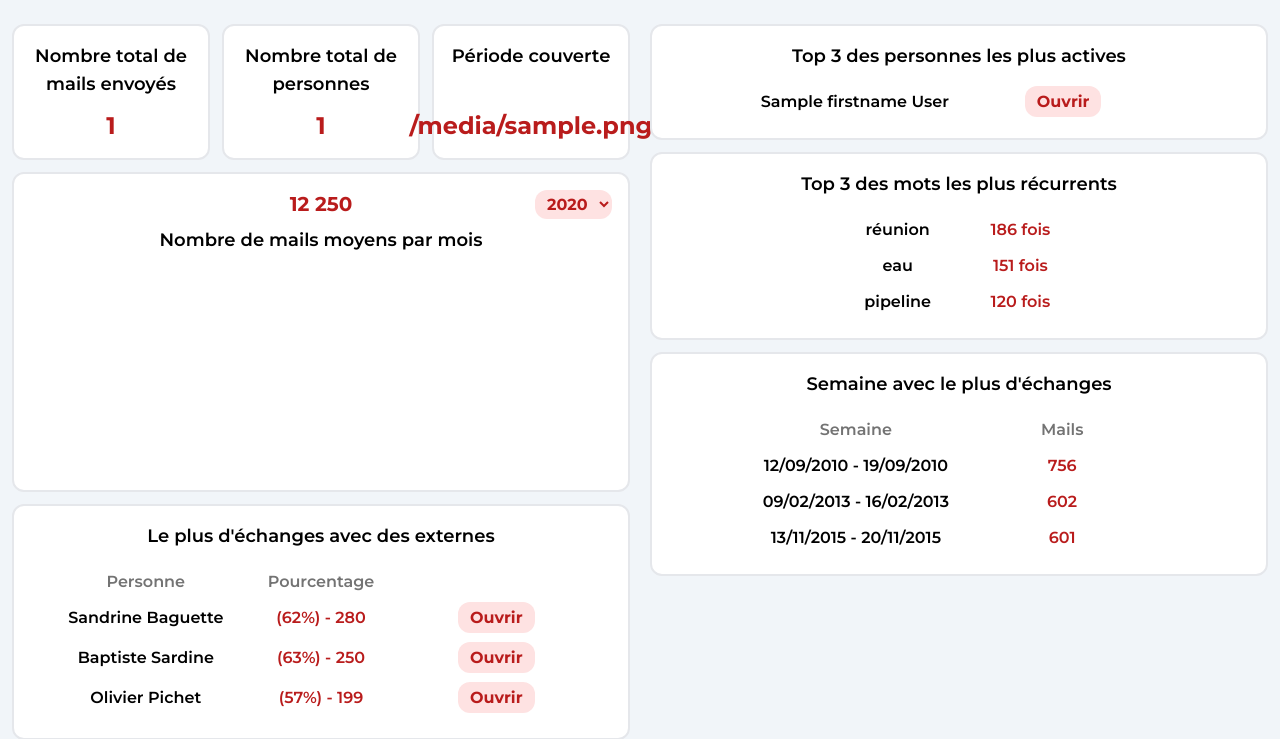
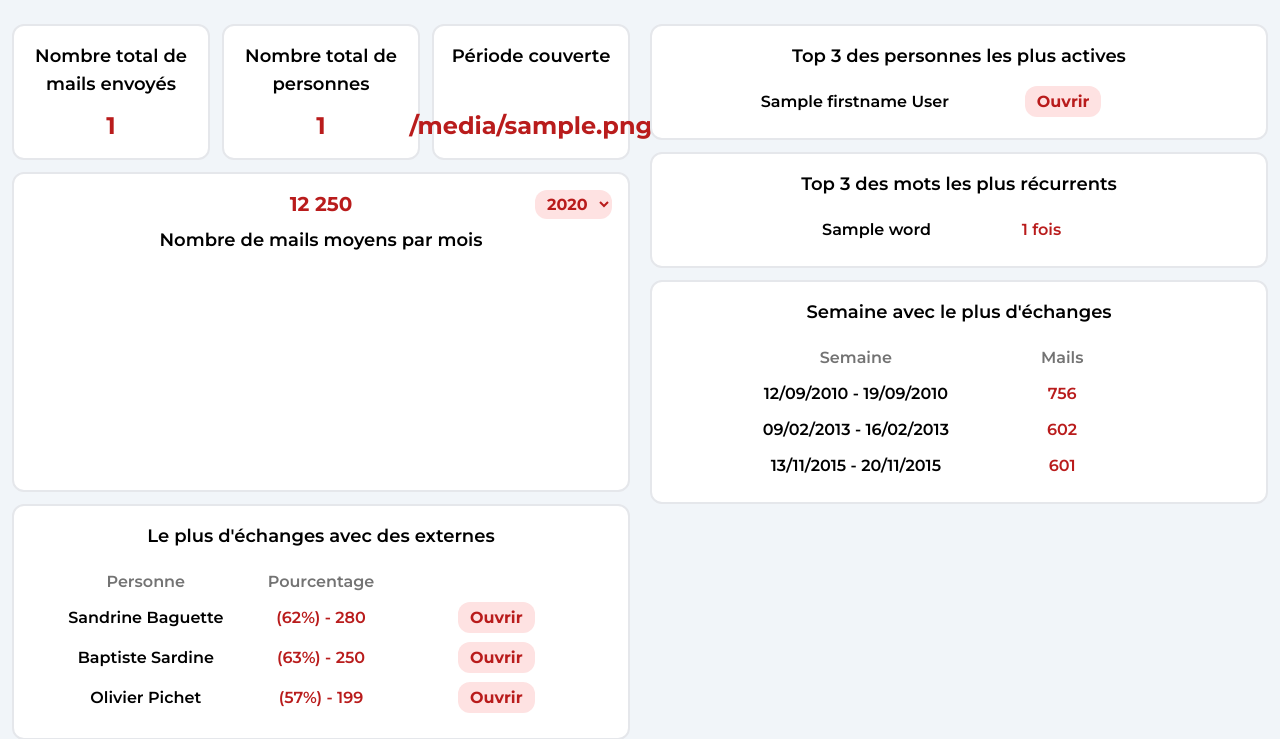
Before and after one commit to soniiix/enron-data-visualizer, a Django app: template base_app/templates/home.html in a window 1280 px wide. Shown: the part 80-819 px from the top of the page. Run offline with Django 5.2, Linux system fonts and the light colour scheme; the template is opened without the code that fills it: most values are stand-ins (such as "Sample title", 1, 10 or a date in 2020); some libraries are stand-ins or nearby versions.

Commit message:
feat: add top 3 most recurring words

```diff
--- a/base_app/templates/home.html
+++ b/base_app/templates/home.html
@@ -103,12 +103,10 @@
                 <div class="flex flex-col items-center bg-white p-2 sm:p-4 rounded-xl border-gray-200 border-2 mb-3">
                     <h3 class="mb-5 text-sm text-center sm:text-base lg:text-lg">Top 3 des mots les plus récurrents</h3>
                     <div class="grid grid-cols-2 sm:grid-cols-2 lg:grid-cols-2 gap-x-14 gap-y-1 text-xs text-center sm:text-sm lg:text-base">
-                        <span class="mb-1">réunion</span>
-                        <span class="mb-2 text-red-700">186 fois</span>
-                        <span class="mb-1">eau</span>
-                        <span class="mb-2 text-red-700">151 fois</span>
-                        <span class="mb-1">pipeline</span>
-                        <span class="mb-2 text-red-700">120 fois</span>
+                        {% for word in top3_words %}
+                            <span class="mb-1">{{word.word}}</span>
+                            <span class="mb-2 text-red-700">{{word.count}} fois</span>
+                        {% endfor %}
                     </div>
                 </div>
                 <!-- Troisième ligne (semaines avec le plus d'échanges) -->
```
Also changed, not shown: base_app/useful_functions.py (added, +14 -0 lines), base_app/views.py (+21 -1 lines).
